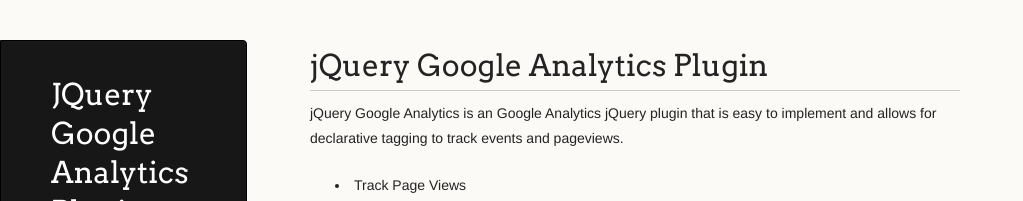
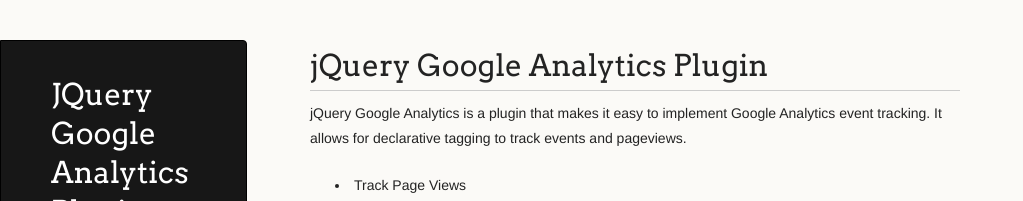
Before and after one commit to abrudtkuhl/jQuery-Google-Analytics, a plain HTML site: page index.html in a window 1280 px wide. Shown: the top 201 px of the page, without its empty margins (0-1023 px from the left). Drawn offline with Linux system fonts and the light colour scheme.

Commit message:
Update index.html

```diff
--- a/index.html
+++ b/index.html
@@ -33,7 +33,7 @@
         <h1>
 <a name="jquery-analytics" class="anchor" href="#jquery-analytics"><span class="octicon octicon-link"></span></a>jQuery Google Analytics Plugin</h1>
 
-<p>jQuery Google Analytics is an Google Analytics jQuery plugin that is easy to implement and allows for declarative tagging to track events and pageviews.</p>
+<p>jQuery Google Analytics is a plugin that makes it easy to implement Google Analytics event tracking. It allows for declarative tagging to track events and pageviews.</p>
 
 <ul>
 <li>Track Page Views</li>
```
